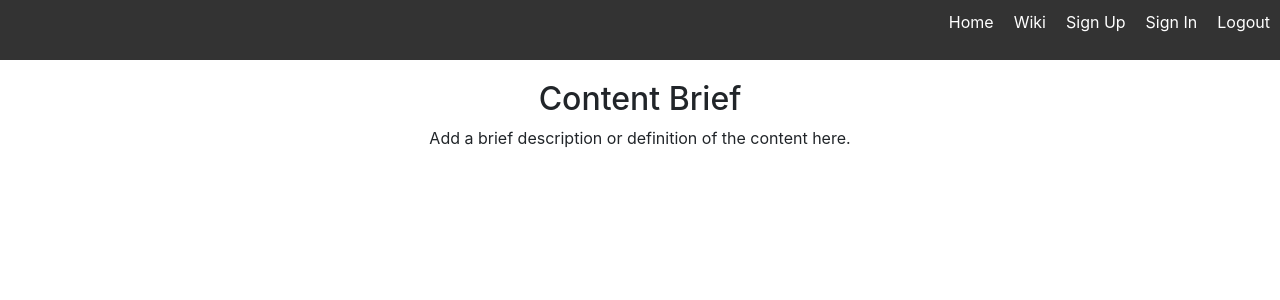
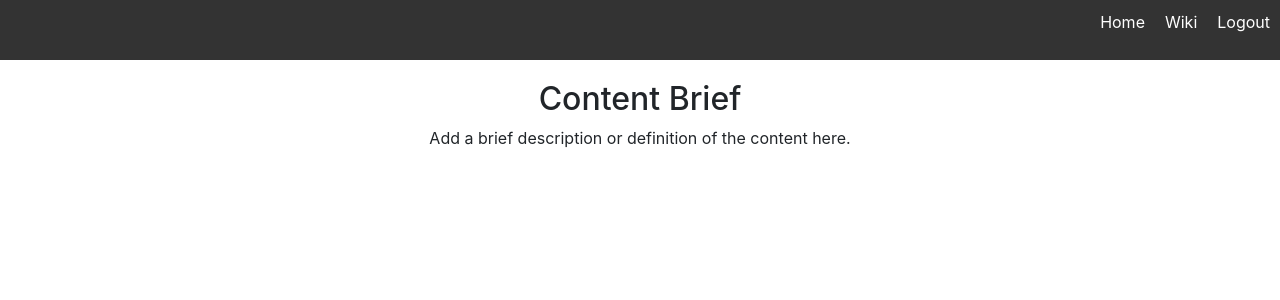
Before and after one commit to Youcode-Classe-E-2023-2024/elmehdi_elfari_Wiki, a PHP site: page / in a window 1280 px wide. Shown: the top 300 px of the page. Run offline with PHP 8.4, Linux system fonts and the light colour scheme; data that the repository does not hold is empty.

Commit message:
home view

```diff
--- a/views/home_view.php
+++ b/views/home_view.php
@@ -24,9 +24,7 @@
         <ul>
             <li><a class="list" href="index.php?page=home">Home</a></li>
             <li><a class="list" href="index.php?page=wiki">Wiki</a></li>
-            <li><a class="list" href="index.php?page=signup">Sign Up</a></li>
-            <li><a class="list" href="index.php?page=signin">Sign In</a></li>
-            <li><a class="list" href="logout.php">Logout</a></li>
+            <li><a class="list" href="index.php?page=logout">Logout</a></li>
 
         </ul>
     </nav>
```
